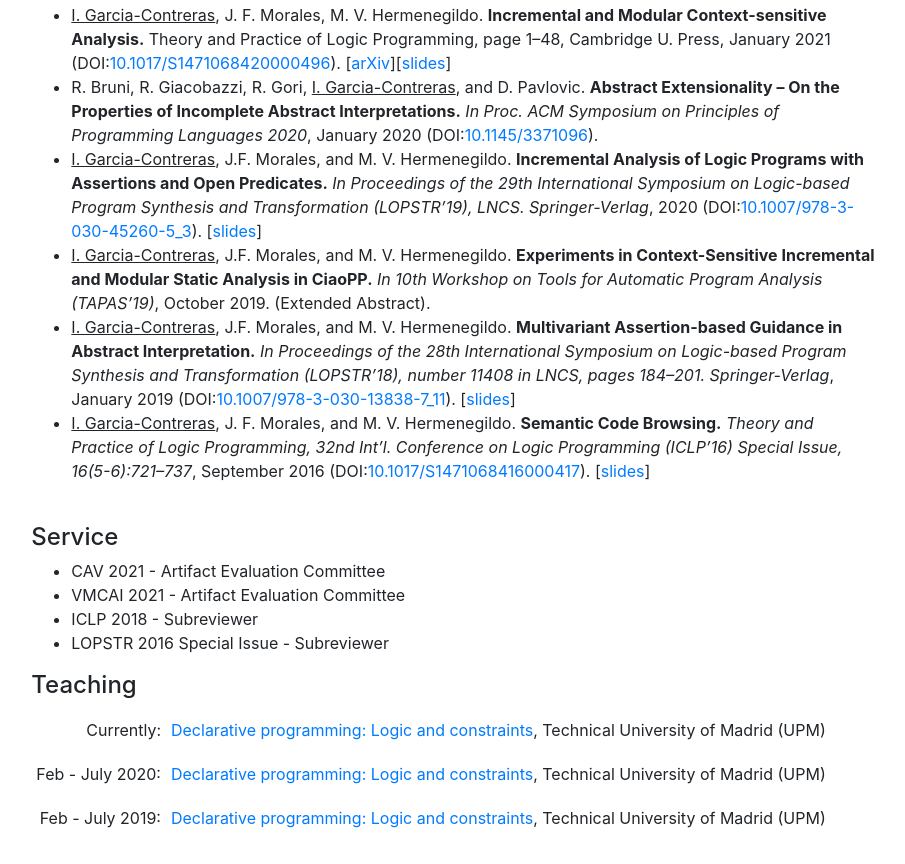
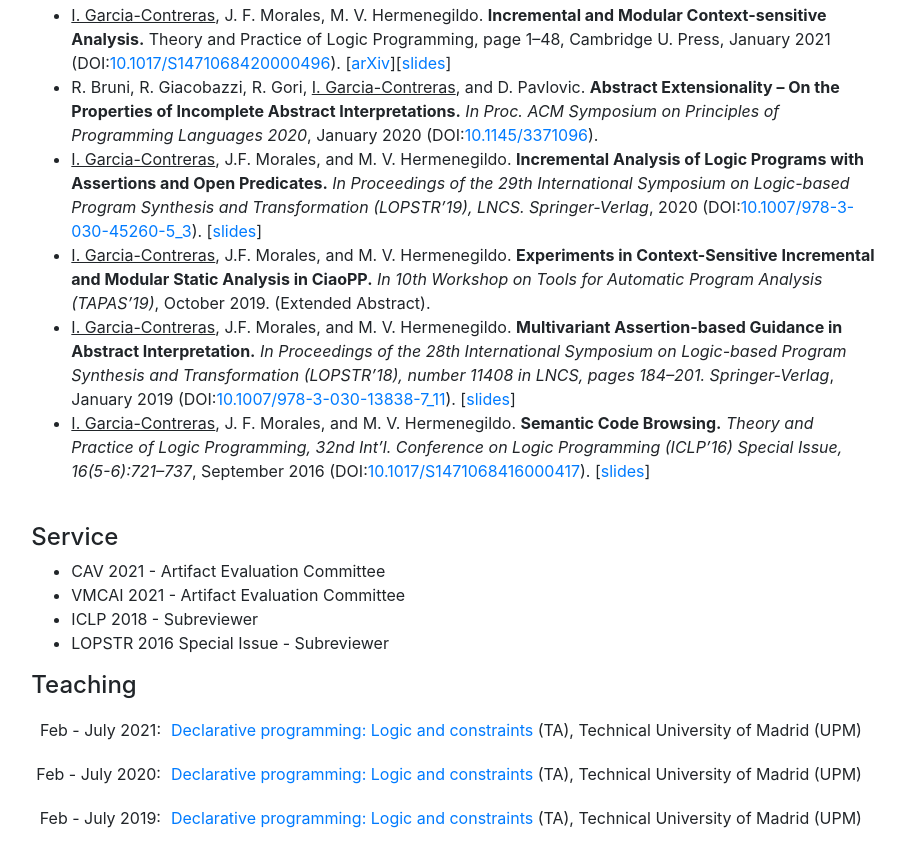
Before and after one commit to igcontreras/igcontreras.github.io, a plain HTML site: page index.html in a window 1280 px wide. Shown: the part 886-1750 px from the top of the page, without its empty margins (187-1092 px from the left). Drawn offline with nearby package versions, Linux system fonts and the light colour scheme; some icons are missing.

Commit message:
update cv

```diff
--- a/index.html
+++ b/index.html
@@ -144,16 +144,16 @@
                 <table class="tg">
                     <tbody>
                         <tr>
-                            <td class="tg-dvpl">Currently: </td>
-                            <td class="tg-0pky"> <a href="http://cliplab.org/prode/"> Declarative programming: Logic and constraints</a>, Technical University of Madrid (UPM) </td>
+                            <td class="tg-dvpl">Feb - July 2021: </td>
+                            <td class="tg-0pky"> <a href="http://cliplab.org/prode/"> Declarative programming: Logic and constraints</a> (TA), Technical University of Madrid (UPM) </td>
                         </tr>
                         <tr>
                             <td class="tg-dvpl">Feb - July 2020:</td>
-                            <td class="tg-0pky"><a href="http://cliplab.org/logalg/"> Declarative programming: Logic and constraints</a>, Technical University of Madrid (UPM)</td>
+                            <td class="tg-0pky"><a href="http://cliplab.org/logalg/"> Declarative programming: Logic and constraints</a> (TA), Technical University of Madrid (UPM)</td>
                         </tr>
                         <tr>
                             <td class="tg-dvpl">Feb - July 2019:</td>
-                            <td class="tg-0pky"><a href="http://cliplab.org/logalg/"> Declarative programming: Logic and constraints</a>, Technical University of Madrid (UPM)</td>
+                            <td class="tg-0pky"><a href="http://cliplab.org/logalg/"> Declarative programming: Logic and constraints</a> (TA), Technical University of Madrid (UPM)</td>
                         </tr>
                     </tbody>
                 </table>
```
Also changed, not shown: 1 other file.
